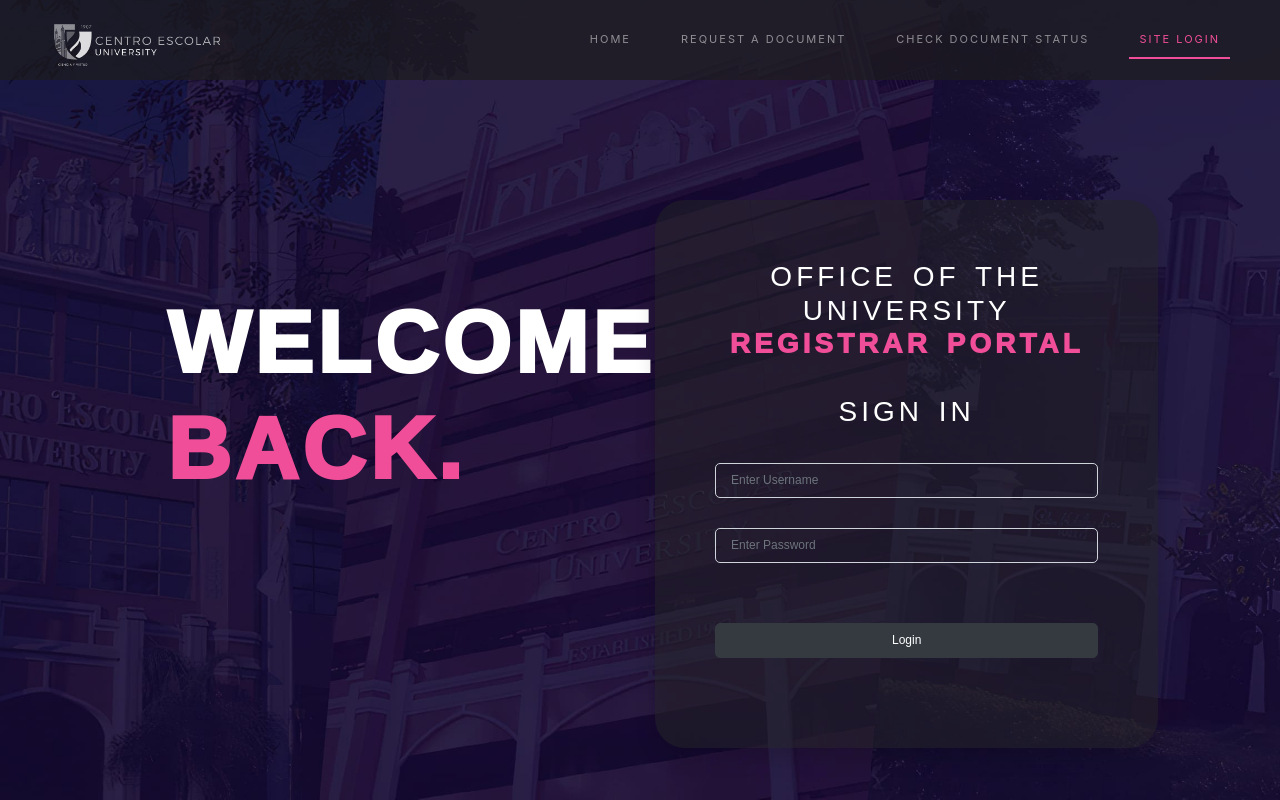
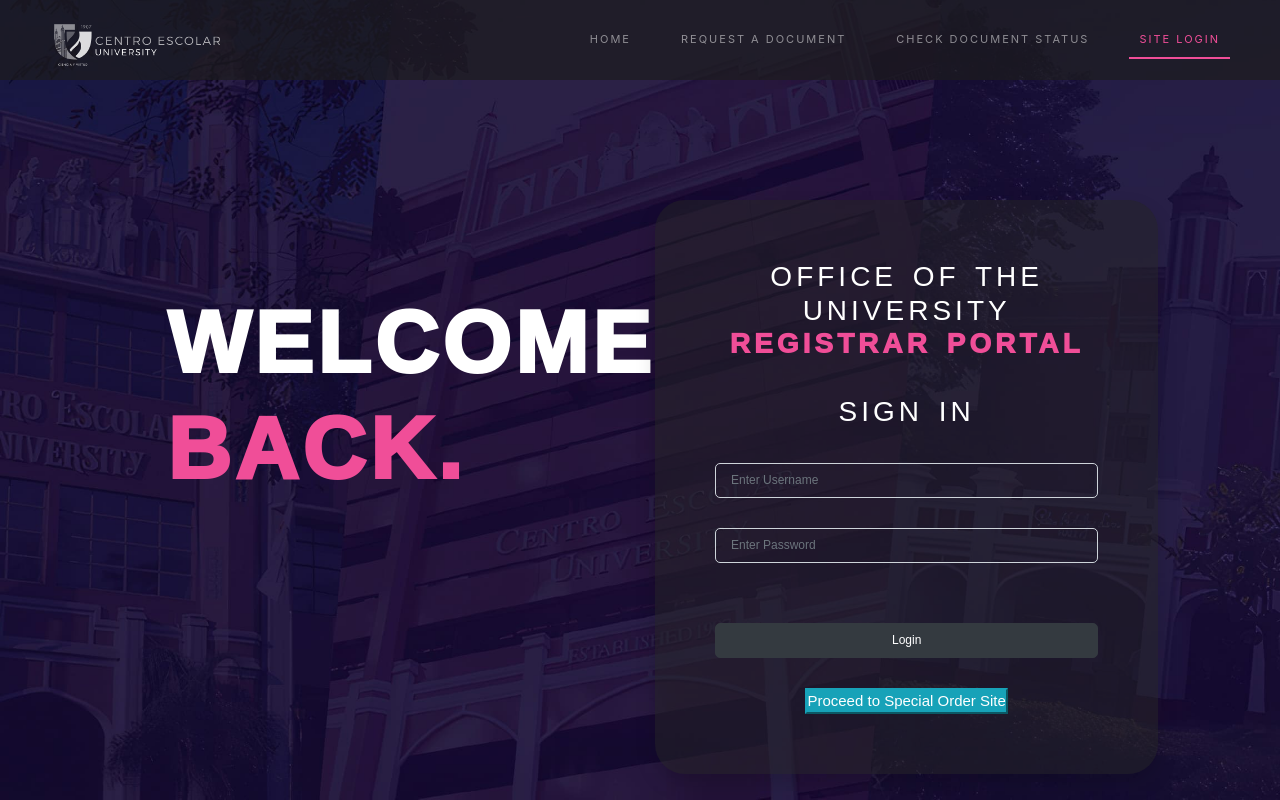
Before and after one commit to reymart0132/OUR-Portal-of-Transaction-and-Request, a PHP site: page /sitelogin.php in a window 1280 px wide. Run offline with PHP 8.4, Linux system fonts and the light colour scheme; some libraries are stand-ins or nearby versions.

Commit message:
Update sitelogin.php

```diff
--- a/sitelogin.php
+++ b/sitelogin.php
@@ -53,6 +53,7 @@
               </div>
               <input type =hidden name="token" value="<?php echo Token::generate(); ?>">
               <input  type="submit"  class="btn btn-dark btn-block my-4"value="Login"/>
+              <button class="btn-info">Proceed to Special Order Site</button>
               </form>
             </div>
           </div>
```
